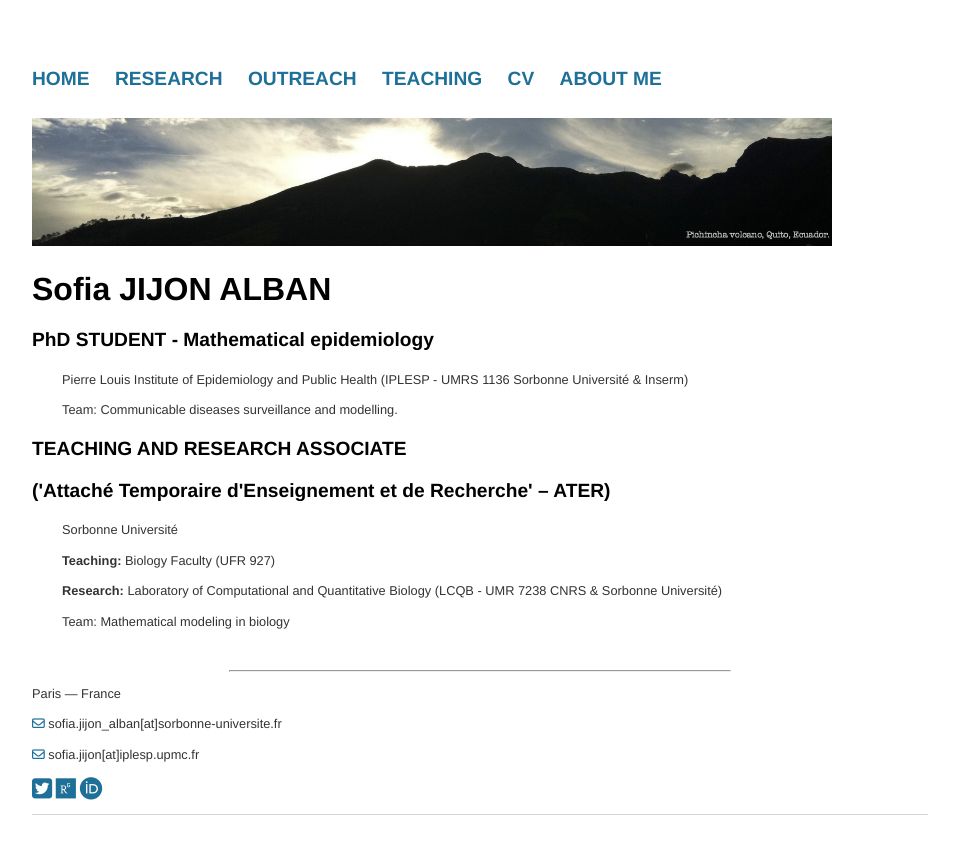
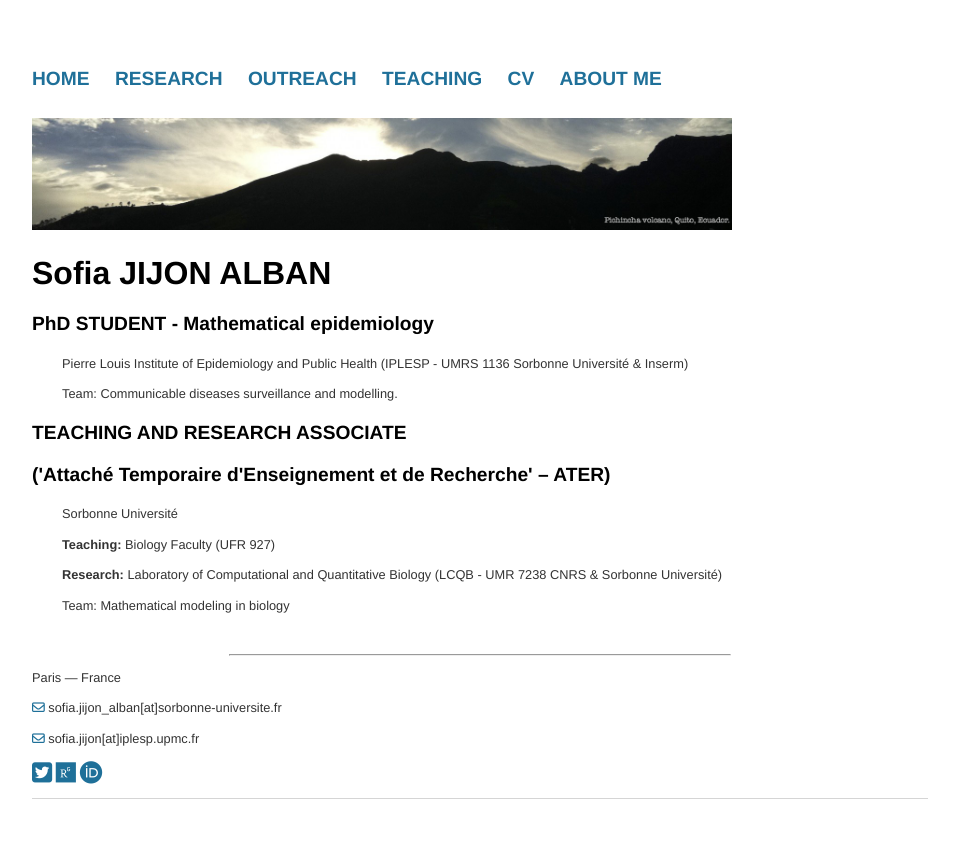
Before and after one commit to sjijon/sjijon.github.io, a Jekyll site: the page built from index.html, in a window 1280 px wide. Shown: the top 854 px of the page, without its empty margins (160-1119 px from the left). Built offline with Jekyll 4.4.1, drawn with Linux system fonts in a browser that asks for light colours; nearby versions of some CDN libraries.

Commit message:
Update index.html

```diff
--- a/index.html
+++ b/index.html
@@ -3,7 +3,7 @@
 title: Sofia JIJON
 ---
 <div class="blurb">
-	<img src="https://raw.githubusercontent.com/sjijon/sjijon.github.io/master/images/Portada_WP.png" alt="Pichincha" style="width:800px">
+	<img src="https://raw.githubusercontent.com/sjijon/sjijon.github.io/master/images/Portada_WP.png" alt="Pichincha" style="width:700px">
 	<h1>Sofia JIJON ALBAN</h1>
 
 	<h3>PhD STUDENT - Mathematical epidemiology</h3>
```
